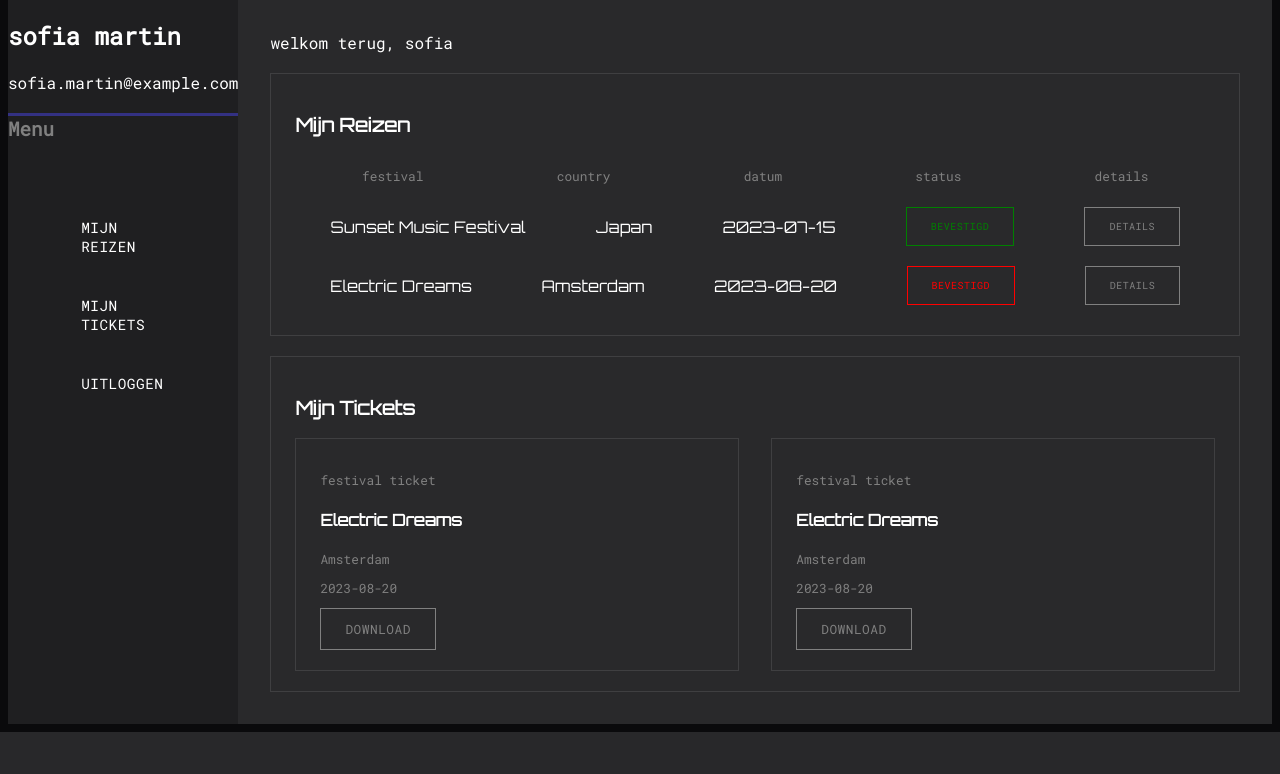
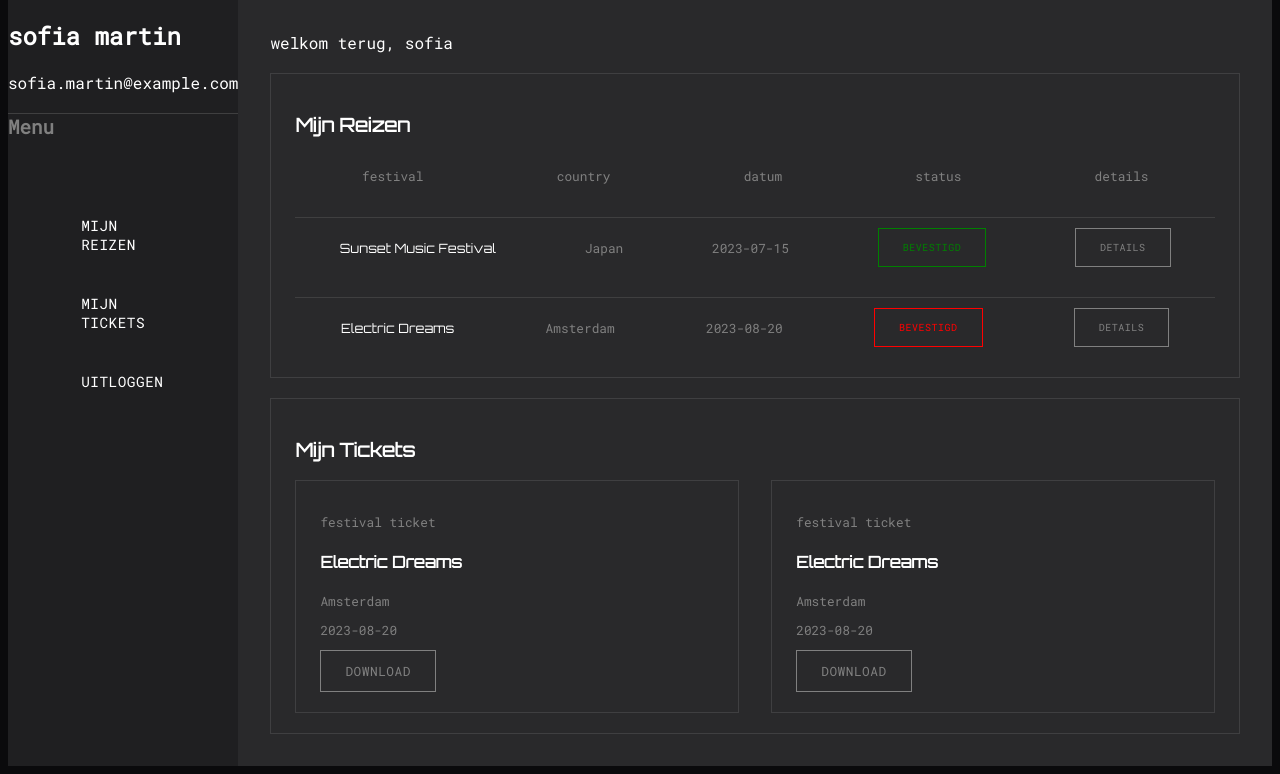
Before and after one commit to jamiedegans/SunsetTickets, a PHP site: page /userPages/account.html in a window 1280 px wide. Shown: the part 189-963 px from the top of the page. Before the commit the page ends 921 px from the top, so only its background shows below. Run offline with PHP 8.4, Linux system fonts and the light colour scheme.

Commit message:
Refine hover CSS and account page markup
Fix hover transition and visual separators, and update account entry markup for improved spacing and typography. In CSS: replace invalid 'smooth' timing with 'ease' on .hover-effect, set background-color: transparent, and change .line-above border to 1px solid rgb(63,63,64) for a thinner, consistent divider. In account.html: add .line-above to event rows and apply .small and .font-gray .roboto classes to paragraph elements for consistent sizing and muted text styling.

```diff
--- a/app/css/style.css
+++ b/app/css/style.css
@@ -50,7 +50,8 @@ main {
 
 }
 .hover-effect {
-    transition: background-color 0.9s smooth, color 0.9s smooth;
+    transition: background-color 0.9s ease;
+     background-color: transparent;
 }
 
 .black {
@@ -173,7 +174,7 @@ aside {
 }
 
 .line-above {
-    border-top: 0.2rem solid #333183;
+    border-top: 1px solid rgb(63, 63, 64);
     width: 100%;
     margin-top: 20px;
 }
--- a/app/userPages/account.html
+++ b/app/userPages/account.html
@@ -48,17 +48,17 @@
                     <p>details</p>
                 </div>
 
-                <div class="space-around">
-                    <p>Sunset Music Festival</p>
-                    <p>Japan</p>
-                    <p>2023-07-15</p>
+                <div class="space-around line-above">
+                    <p class="small">Sunset Music Festival</p>
+                    <p class="font-gray small roboto">Japan</p>
+                    <p class="font-gray small roboto">2023-07-15</p>
                     <p class="btn green">bevestigd</p>
                     <p class="btn gray">details</p>
                 </div>
-                <div class="space-around">
-                    <p>Electric Dreams</p>
-                    <p>Amsterdam</p>
-                    <p>2023-08-20</p>
+                <div class="space-around line-above">
+                    <p class="small">Electric Dreams</p>
+                    <p class="font-gray small roboto">Amsterdam</p>
+                    <p class="font-gray small roboto">2023-08-20</p>
                     <p class="btn red">bevestigd</p>
                     <p class="btn gray">details</p>
                 </div>
```
